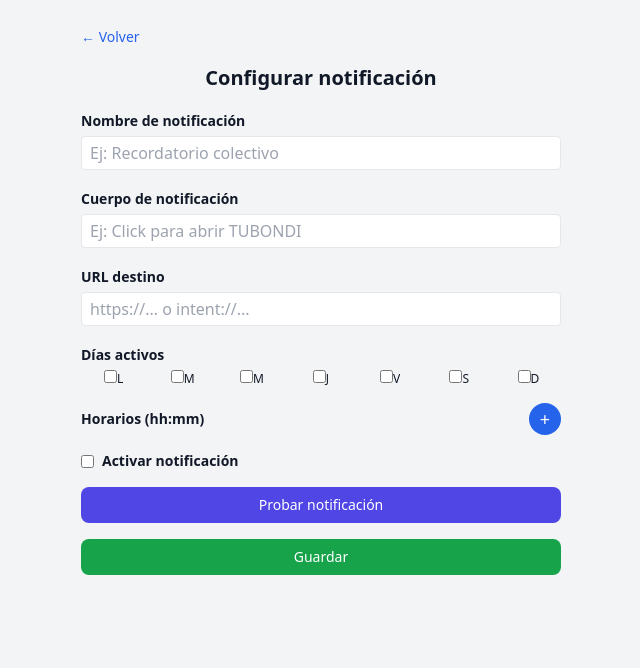
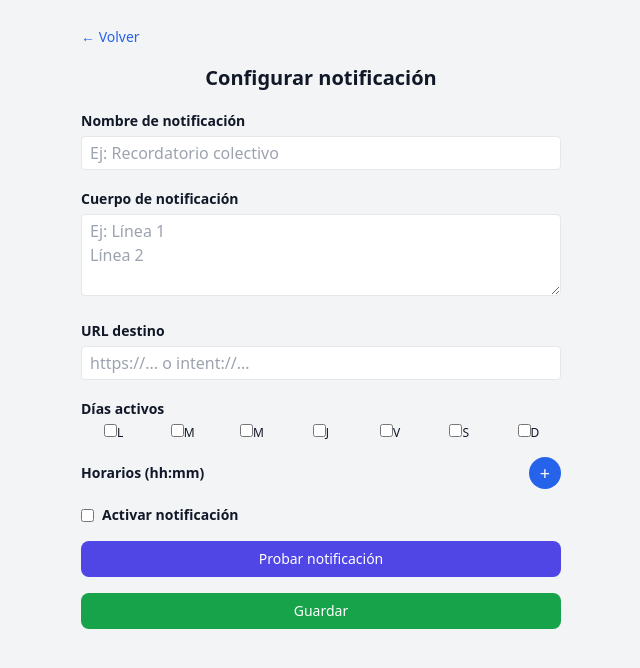
Before and after one commit to Matias-66/notificador-micronauta, a plain HTML site: page edit.html in a window 1280 px wide. Shown: the whole page, without its empty margins (319-959 px from the left). Drawn offline with nearby package versions, Linux system fonts and the light colour scheme.

Commit message:
Add files via upload

```diff
--- a/edit.html
+++ b/edit.html
@@ -7,27 +7,41 @@
   <link rel="manifest" href="manifest.json" />
   <script src="https://cdn.tailwindcss.com"></script>
 </head>
+
 <body class="bg-gray-100 text-gray-900">
   <div class="max-w-lg mx-auto pt-6 pb-24 px-4 space-y-4">
+
+    <!-- Botón volver -->
     <button id="backBtn" class="text-sm text-blue-600">&larr; Volver</button>
 
     <h1 class="text-xl font-bold text-center">Configurar notificación</h1>
 
+    <!-- Título -->
     <div>
       <label class="font-semibold text-sm">Nombre de notificación</label>
-      <input id="notifTitle" class="w-full border rounded px-2 py-1 mt-1" placeholder="Ej: Recordatorio colectivo" />
+      <input id="notifTitle"
+             class="w-full border rounded px-2 py-1 mt-1"
+             placeholder="Ej: Recordatorio colectivo" />
     </div>
 
+    <!-- Cuerpo (actualizado con TEXTAREA) -->
     <div>
       <label class="font-semibold text-sm">Cuerpo de notificación</label>
-      <input id="notifBody" class="w-full border rounded px-2 py-1 mt-1" placeholder="Ej: Click para abrir TUBONDI" />
+      <textarea id="notifBody"
+                class="w-full border rounded px-2 py-1 mt-1"
+                rows="3"
+                placeholder="Ej: Línea 1&#10;Línea 2"></textarea>
     </div>
 
+    <!-- URL -->
     <div>
       <label class="font-semibold text-sm">URL destino</label>
-      <input id="notifUrl" class="w-full border rounded px-2 py-1 mt-1" placeholder="https://... o intent://..." />
+      <input id="notifUrl"
+             class="w-full border rounded px-2 py-1 mt-1"
+             placeholder="https://... o intent://..." />
     </div>
 
+    <!-- Días -->
     <div>
       <label class="font-semibold text-sm">Días activos</label>
       <div class="grid grid-cols-7 gap-1 mt-1 text-center text-xs">
@@ -41,28 +55,36 @@
       </div>
     </div>
 
+    <!-- Horarios -->
     <div>
       <div class="flex items-center justify-between">
         <label class="font-semibold text-sm">Horarios (hh:mm)</label>
-        <button id="addTime" class="w-8 h-8 bg-blue-600 text-white rounded-full text-lg">+</button>
+        <button id="addTime"
+                class="w-8 h-8 bg-blue-600 text-white rounded-full text-lg">+</button>
       </div>
       <div id="timesList" class="space-y-2 mt-2"></div>
     </div>
 
+    <!-- Toggle activar -->
     <label class="flex items-center space-x-2">
       <input id="toggleActive" type="checkbox">
       <span class="font-semibold text-sm">Activar notificación</span>
     </label>
 
-    <button id="testBtn" class="w-full bg-indigo-600 text-white py-2 rounded-lg text-sm">
+    <!-- Botón prueba -->
+    <button id="testBtn"
+            class="w-full bg-indigo-600 text-white py-2 rounded-lg text-sm">
       Probar notificación
     </button>
 
-    <button id="saveBtn" class="w-full bg-green-600 text-white py-2 rounded-lg text-sm">
+    <!-- Botón guardar -->
+    <button id="saveBtn"
+            class="w-full bg-green-600 text-white py-2 rounded-lg text-sm">
       Guardar
     </button>
 
     <p id="status" class="text-center text-xs text-gray-500"></p>
+
   </div>
 
 <script src="edit.js"></script>
```
